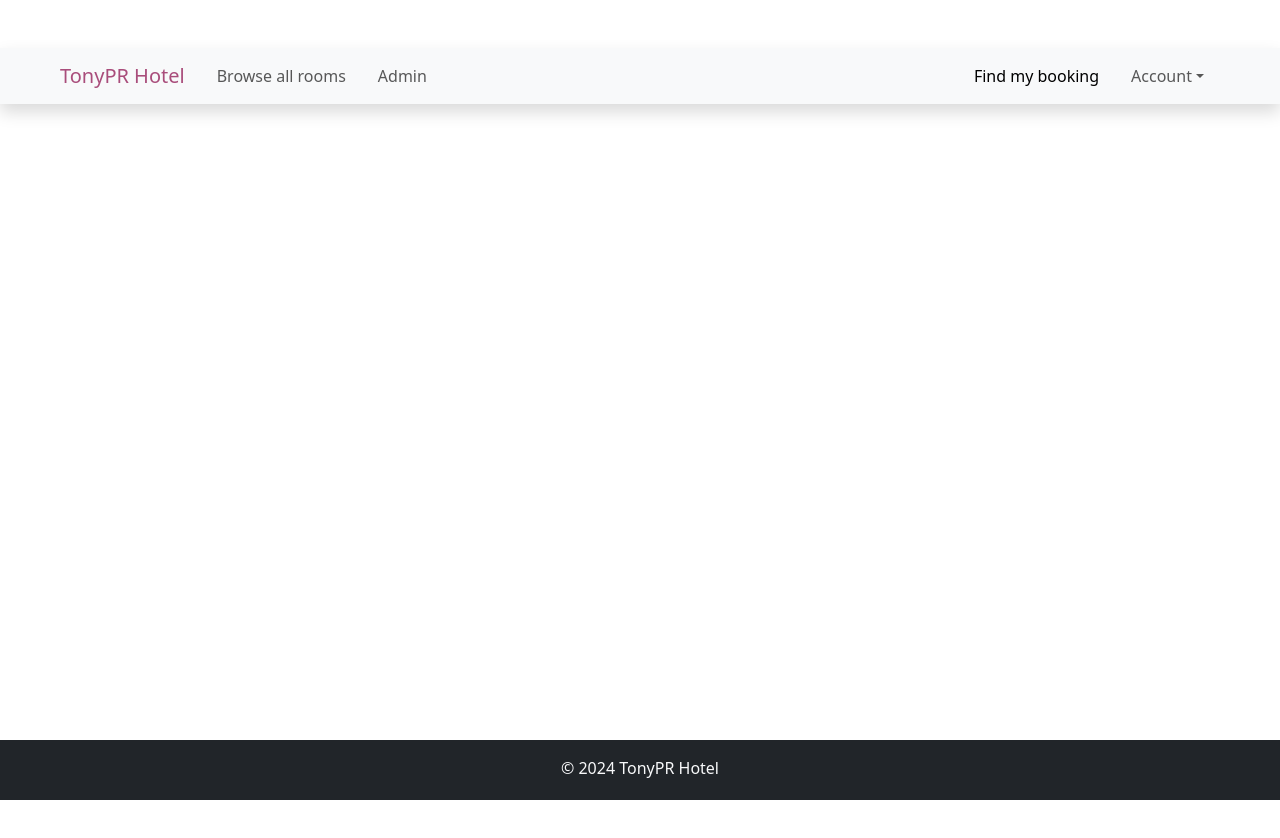
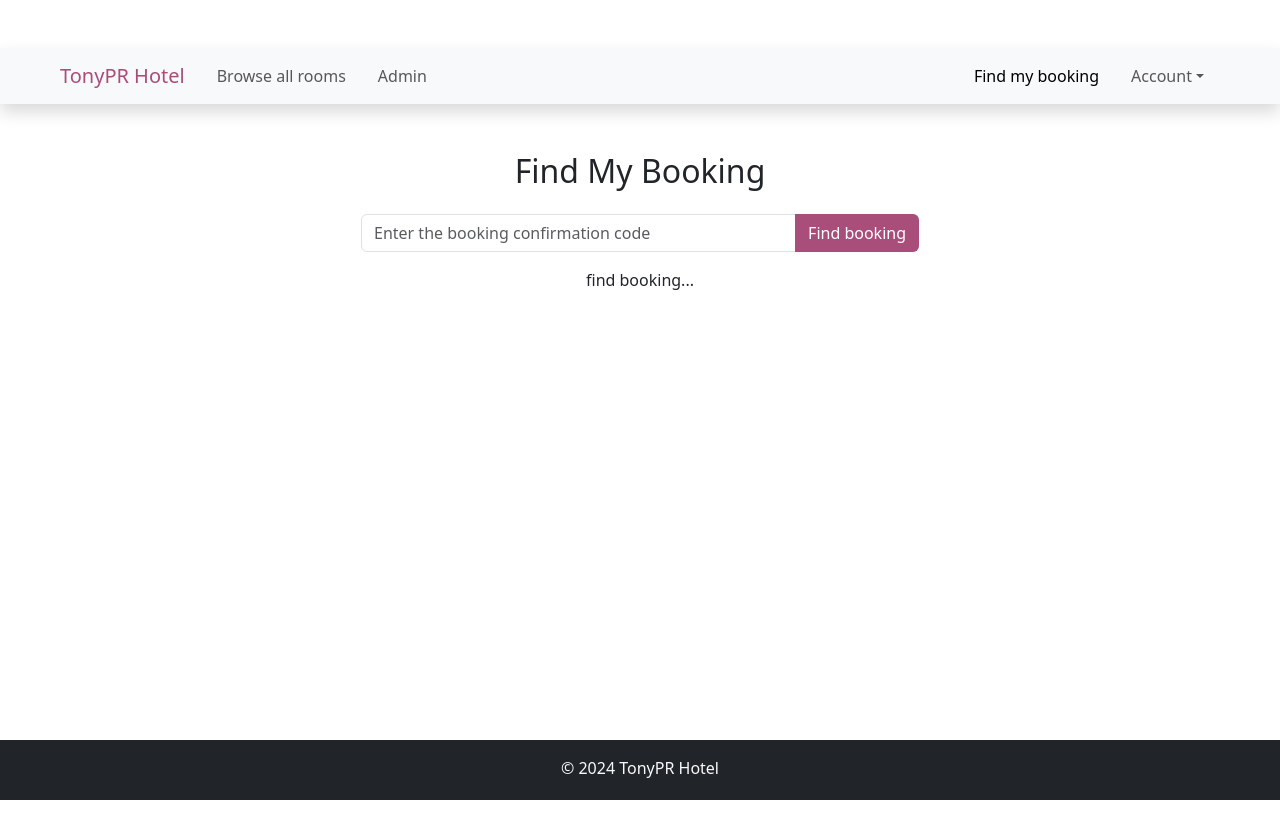
Before and after one commit to TonyPR93/HotelApp, a React (Vite) app in the folder hotelApp/: page /find-booking in a window 1280 px wide. Shown: the top 838 px of the page. Built offline with nearby package versions, Linux system fonts and the light colour scheme.

Commit message:
FindBooking.jsx // Error typo

```diff
--- a/hotelApp/src/App.jsx
+++ b/hotelApp/src/App.jsx
@@ -16,6 +16,7 @@
 import Checkout from "./components/bookings/Checkout.jsx";
 import BookingSuccess from "./components/bookings/BookingSuccess.jsx";
 import Bookings from "./components/bookings/Bookings.jsx";
+import FindBooking from "./components/bookings/FindBooking.jsx";
 
 function App() {
   return (
@@ -32,6 +33,7 @@
             <Route path="/browse-all-rooms" element={<RoomListing />} />
             <Route path="/admin" element={<Admin />} />
             <Route path="/booking-success" element={<BookingSuccess />} />
+            <Route path="/find-booking" element={<FindBooking />} />
             <Route path="/existing-bookings" element={<Bookings />} />
           </Routes>
         </Router>
--- a/hotelApp/src/components/admin/Admin.jsx
+++ b/hotelApp/src/components/admin/Admin.jsx
@@ -6,7 +6,8 @@
     <section className="container mt-5">
       <h2>Welcome to admin panel</h2>
       <hr />
-      <Link to={"/add-room"}> Manage Rooms</Link>
+      <Link to={"/existing-rooms"}> Manage Rooms</Link>
+      <br />
       <Link to={"/existing-bookings"}> Manage Bookings</Link>
     </section>
   );
--- /dev/null
+++ b/hotelApp/src/components/bookings/FindBooking.jsx
@@ -0,0 +1,158 @@
+import React, { useState } from "react";
+import moment from "moment";
+import {
+  cancelBooking,
+  getBookingByConfirmationCode,
+} from "../utils/ApiFunctions";
+
+const FindBooking = () => {
+  const [confirmationCode, setConfirmationCode] = useState("");
+  const [error, setError] = useState(null);
+  const [successMessage, setSuccessMessage] = useState("");
+  const [isLoading, setIsLoading] = useState(false);
+  const [bookingInfo, setBookingInfo] = useState({
+    id: "",
+    bookingConfirmationCode: "",
+    room: { id: "", roomType: "" },
+    roomNumber: "",
+    checkInDate: "",
+    checkOutDate: "",
+    guestFullName: "",
+    guestEmail: "",
+    numOfAdults: "",
+    numOfChildren: "",
+    totalNumOfGuest: "",
+  });
+
+  const emptyBookingInfo = {
+    id: "",
+    bookingConfirmationCode: "",
+    room: { id: "", roomType: "" },
+    roomNumber: "",
+    checkInDate: "",
+    checkOutDate: "",
+    guestFullName: "",
+    guestEmail: "",
+    numOfAdults: "",
+    numOfChildren: "",
+    totalNumOfGuest: "",
+  };
+  const [isDeleted, setIsDeleted] = useState(false);
+
+  const handleInputChange = (event) => {
+    setConfirmationCode(event.target.value);
+  };
+
+  const handleFormSubmit = async (event) => {
+    event.preventDefault();
+    setIsLoading(true);
+
+    try {
+      const data = await getBookingByConfirmationCode(confirmationCode);
+      setBookingInfo(data);
+      setError(null);
+    } catch (error) {
+      setBookingInfo(emptyBookingInfo);
+      if (error.response && error.response.status === 404) {
+        setError(error.response.data.message);
+      } else {
+        setError(error.message);
+      }
+    }
+
+    setTimeout(() => setIsLoading(false), 2000);
+  };
+
+  const handleBookingCancellation = async (bookingId) => {
+    try {
+      await cancelBooking(bookingInfo.bookingId);
+      setIsDeleted(true);
+      setSuccessMessage("Booking has been cancelled successfully!");
+      setBookingInfo(emptyBookingInfo);
+      setConfirmationCode("");
+      setError(null);
+    } catch (error) {
+      setError(error.message);
+    }
+    setTimeout(() => {
+      setSuccessMessage("");
+      setIsDeleted(false);
+    }, 2000);
+  };
+
+  return (
+    <>
+      <div className="container mt-5 d-flex flex-column justify-content-center align-items-center">
+        <h2 className="text-center mb-4">Find My Booking</h2>
+        <form onSubmit={handleFormSubmit} className="col-md-6">
+          <div className="input-group mb-3">
+            <input
+              className="form-control"
+              type="text"
+              id="confirmationCode"
+              name="confirmationCode"
+              value={confirmationCode}
+              onChange={handleInputChange}
+              placeholder="Enter the booking confirmation code"
+            />
+
+            <button type="submit" className="btn btn-hotel input-group-text">
+              Find booking
+            </button>
+          </div>
+        </form>
+
+        {isLoading ? (
+          <div>Finding your booking...</div>
+        ) : error ? (
+          <div className="text-danger">Error: {error}</div>
+        ) : bookingInfo.bookingConfirmationCode ? (
+          <div className="col-md-6 mt-4 mb-5">
+            <h3>Booking Information</h3>
+            <p className="text-success">
+              Confirmation Code: {bookingInfo.bookingConfirmationCode}
+            </p>
+            <p>Room Number: {bookingInfo.room.id}</p>
+            <p>Room Type: {bookingInfo.room.roomType}</p>
+            <p>
+              Check-in Date:{" "}
+              {moment(bookingInfo.checkInDate)
+                .subtract(1, "month")
+                .format("MMM Do, YYYY")}
+            </p>
+            <p>
+              Check-out Date:{" "}
+              {moment(bookingInfo.checkInDate)
+                .subtract(1, "month")
+                .format("MMM Do, YYYY")}
+            </p>
+            <p>Full Name: {bookingInfo.guestFullName}</p>
+            <p>Email Address: {bookingInfo.guestEmail}</p>
+            <p>Adults: {bookingInfo.numOfAdults}</p>
+            <p>Children: {bookingInfo.numOfChildren}</p>
+            <p>Total Guest: {bookingInfo.totalNumOfGuest}</p>
+
+            {!isDeleted && (
+              <button
+                onClick={() => handleBookingCancellation(bookingInfo.bookingId)}
+                className="btn btn-danger"
+              >
+                Cancel Booking
+              </button>
+            )}
+          </div>
+        ) : (
+          <div>find booking...</div>
+        )}
+
+        {isDeleted && (
+          <div className="alert alert-success mt-3 fade show">
+            {successMessage}
+          </div>
+        )}
+      </div>
+    </>
+  );
+};
+
+export default FindBooking;
--- a/hotelApp/src/components/common/RoomSearch.jsx
+++ b/hotelApp/src/components/common/RoomSearch.jsx
@@ -3,7 +3,7 @@
 import moment from "moment";
 import { getAvailableRooms } from "../utils/ApiFunctions";
 import RoomSearchResults from "./RoomSearchResult";
-import RoomTypeSelector from "./RoomTypeSelector";
+import RoomTypeSelector from "./roomTypeSelector";
 
 const RoomSearch = () => {
   const [searchQuery, setSearchQuery] = useState({
```
